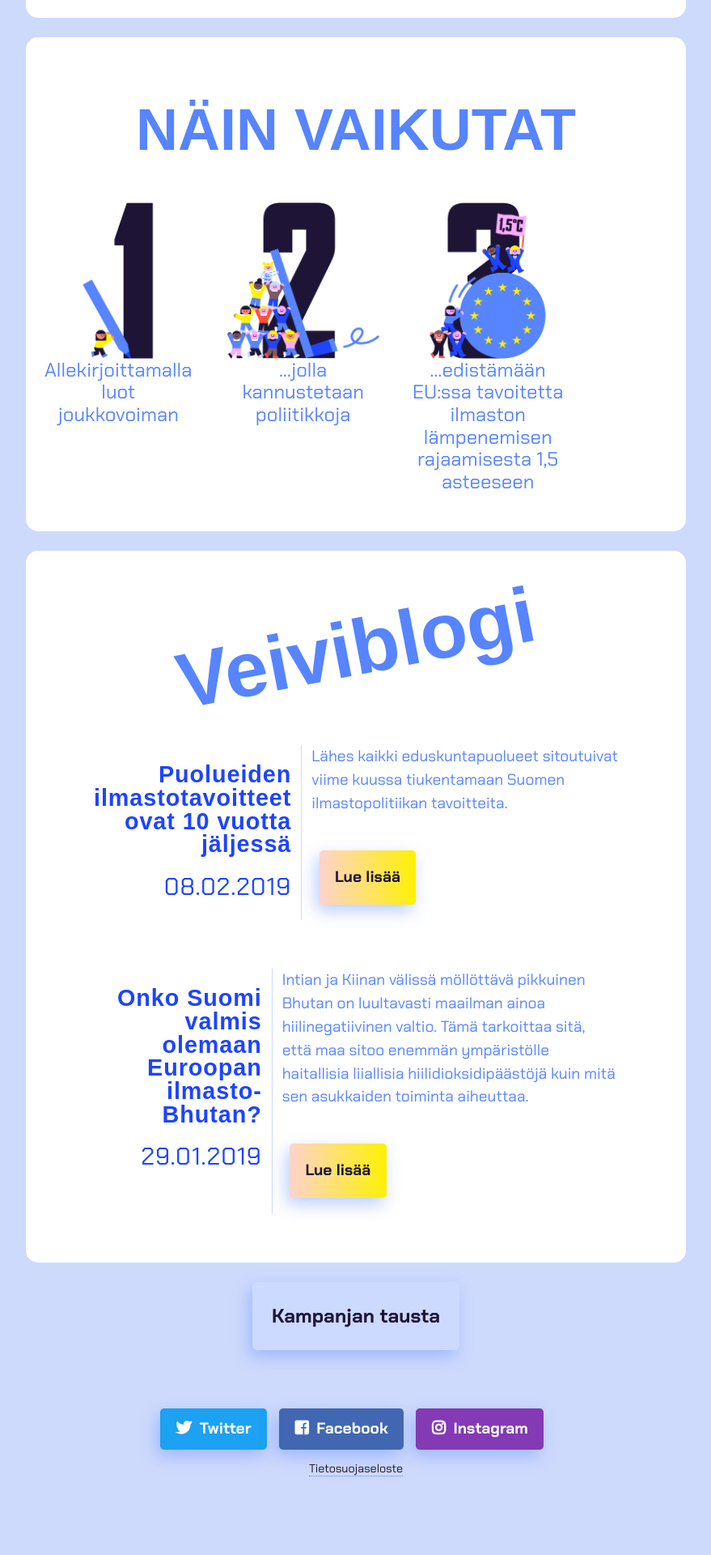
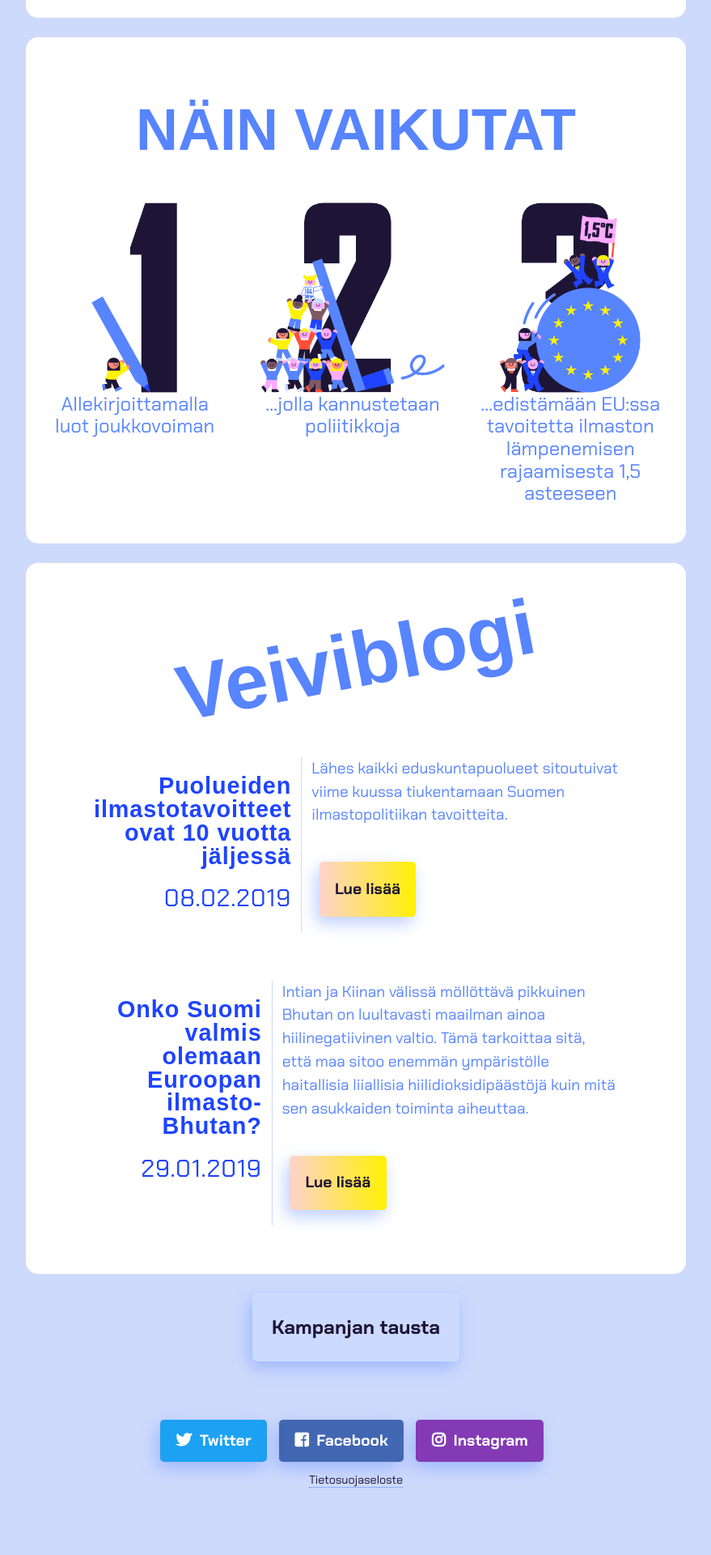
Before and after one commit to ilmastoveivi/ilmastoveivi.github.io, a Jekyll site: the page built from index.md, in a window 1280 px wide. Shown: the part 2313-4233 px from the top of the page at 81% size, without its empty margins (200-1079 px from the left). Built offline with Jekyll 4.4.1, drawn with Linux system fonts in a browser that asks for light colours; nearby versions of some CDN libraries; some web fonts are replaced; our own code applies the rules of GitHub Pages for plain Markdown files.

Commit message:
Resized stuff due to box-sizing fix

```diff
--- a/_sass/main.scss
+++ b/_sass/main.scss
@@ -336,7 +336,7 @@ p {
   padding: 1em 0;
   div {
     float: left;
-    width: 28%;
+    width: 33%;
     padding: 0 2.5%;
     text-align: center;
     p {
```
